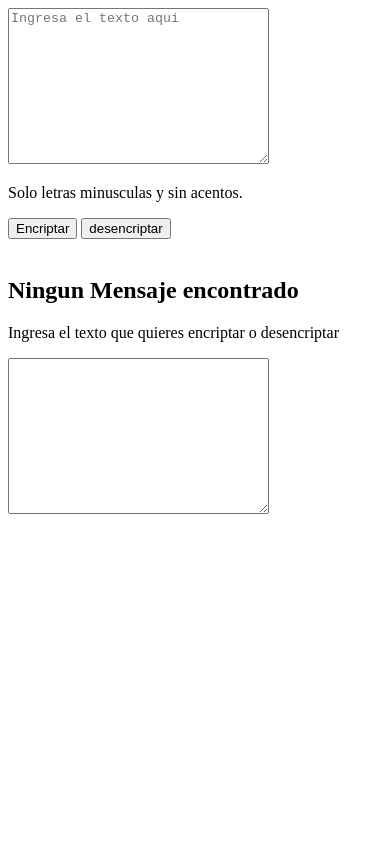
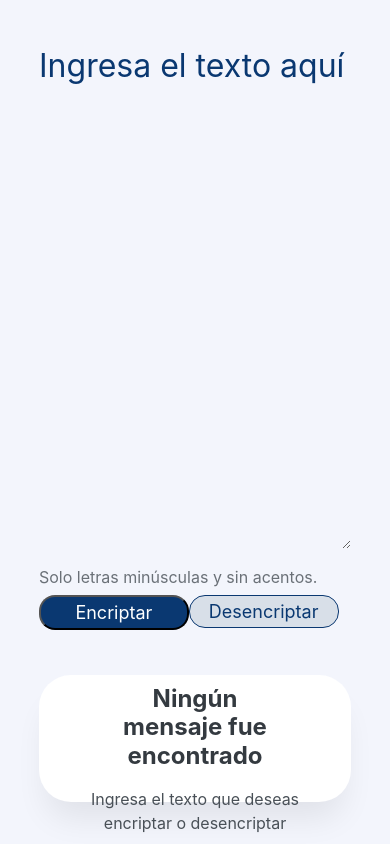
Before and after one commit to Johnier27/challenge-encriptador, a plain HTML site: page index.html in a window 390 px wide. Drawn offline with nearby package versions, Linux system fonts and the light colour scheme.

Commit message:
Version final proyecto alura

```diff
--- a/index.html
+++ b/index.html
@@ -1,35 +1,51 @@
 <!DOCTYPE html>
-<html lang="es">
+<html lang="en">
   <head>
-    <meta charset="UTF-8">
-    <meta name="viewport" content="width=device-width, initial-scale=1.0">
-    <title>Encriptador de texto</title>
-    <script src="index.js"></script>
+    <meta charset="UTF-8" />
+    <meta http-equiv="X-UA-Compatible" content="IE=edge" />
+    <meta name="viewport" content="width=device-width, initial-scale=1.0" />
+    <title>Encriptador de Texto</title>
+    <link rel="shortcut icon" href="img/favicon.png" type="image/x-icon" />
+    <link rel="stylesheet" href="styles.css" />
+    <script src="https://unpkg.com/sweetalert/dist/sweetalert.min.js"></script>
   </head>
   <body>
     <div class="container">
       <div class="encriptar">
-        <textarea name="texto" class="texto" id="texto" cols="30" rows="10" placeholder="Ingresa el texto aqui"></textarea>
-    </div>
+        <textarea
+          name="texto"
+          class="texto"
+          id="texto"
+          cols="30"
+          rows="10"
+          placeholder="Ingresa el texto aquí"
+        ></textarea>
+
         <div class="terminos">
-        <p>Solo letras minusculas y sin acentos.</p>
+          <p>Solo letras minúsculas y sin acentos.</p>
         </div>
         <div class="botones">
           <button class="btn-encriptar" type="button" onclick="encriptar()">
             Encriptar
           </button>
-        <input type="button" class="btn-desencriptar" value="desencriptar" onclick="desencriptar()"/>
+          <input
+            type="button"
+            class="btn-desencriptar"
+            value="Desencriptar"
+            onclick="desencriptar()"
+          />
+        </div>
       </div>
       <div class="encriptado">
-        <img src="" alt="" id="max">
-        <div class="mensaje-encriptado" id="mensaje encriptado">
-            <h2 id="titulo-mesaje">Ningun Mensaje encontrado</h2>
-            <p id="parrafo">Ingresa el texto que quieres encriptar o desencriptar</p>
-            <textarea name="mensaje" id="mensaje" cols="30" rows="10" class="mesaje"></textarea>
+        <img src="img/muñeco.png" alt="" id="muñeco" />
+        <div class="mensaje-encriptado" id="mensaje-encriptado">
+          <h2 id="titulo-mensaje">Ningún mensaje fue encontrado</h2>
+          <p id="parrafo">
+            Ingresa el texto que deseas encriptar o desencriptar
+          </p>
         </div>
       </div>
-
     </div>
   </body>
-<script>src </script>
+  <script src="index.js"></script>
 </html>
--- a/index.js
+++ b/index.js
@@ -0,0 +1,51 @@
+function encriptar() {
+    let texto = document.getElementById("texto").value;
+    let tituloMensaje = document.getElementById("titulo-mensaje");
+    let parrafo = document.getElementById("parrafo");
+    let muñeco = document.getElementById("muñeco");
+
+    let textoCifrado = texto
+      .replace(/e/gi, "enter")
+      .replace(/i/gi, "imes")
+      .replace(/a/gi, "ai")
+      .replace(/o/gi, "ober")
+      .replace(/u/gi, "ufat");
+
+    if (texto.length != 0) {
+      document.getElementById("texto").value = textoCifrado;
+      tituloMensaje.textContent = "Texto encriptado con éxito";
+      parrafo.textContent = "";
+      muñeco.src = "./img/encriptado.jpg";
+    } else {
+      muñeco.src = "./img/muñeco.png";
+      tituloMensaje.textContent = "Ningún mensaje fue encontrado";
+      parrafo.textContent = "Ingresa el texto que deseas encriptar o desencriptar";
+      swal("Ooops!", "Debes ingresar un texto", "warning");
+    }
+  }
+
+  function desencriptar() {
+    let texto = document.getElementById("texto").value;
+    let tituloMensaje = document.getElementById("titulo-mensaje");
+    let parrafo = document.getElementById("parrafo");
+    let muñeco = document.getElementById("muñeco");
+
+    let textoCifrado = texto
+      .replace(/enter/gi, "e")
+      .replace(/imes/gi, "i")
+      .replace(/ai/gi, "a")
+      .replace(/ober/gi, "o")
+      .replace(/ufat/gi, "u");
+
+      if (texto.length != 0) {
+        document.getElementById("texto").value = textoCifrado;
+        tituloMensaje.textContent = "Texto desencriptado con éxito";
+        parrafo.textContent = "";
+        muñeco.src = "./img/desencriptado.jpg";
+      } else {
+        muñeco.src = "./img/muñeco.png";
+        tituloMensaje.textContent = "Ningún mensaje fue encontrado";
+        parrafo.textContent = "Ingresa el texto que deseas encriptar o desencriptar";
+        swal("Ooops!", "Debes ingresar un texto", "warning");
+      }
+  }
--- a/styles.css
+++ b/styles.css
@@ -0,0 +1,214 @@
+* {
+    margin: 0;
+    padding: 0;
+}
+.container{
+    position: relative;
+    width: 100vw;
+    height: 100vh;
+    background: #f3f5fc ;
+}
+.texto{
+    position: absolute;
+    width: 40%;
+    height: 60%;
+    left: 12%;
+    top: 15%;
+    border: none;
+    font-family: "inter";
+    font-style: normal;
+    font-weight: 400;
+    font-size: 32px;
+    line-height: 150%;
+    background-color: #f3f5fc;
+}
+.texto::placeholder {
+    color: #0a3871;
+}
+.texto:focus,
+.texto:active {
+    border: none;
+    outline: none;
+
+}
+.terminos{
+    display: flex;
+    flex-direction: row;
+    align-items: center;
+    padding: 0px;
+    gap: 8px;
+    position: absolute;
+    width: 80%;
+    left: 12%;
+    top: 80%;
+
+}
+.terminos p{
+    font-family: "inter";
+    font-style: normal;
+    font-weight: 400;
+    font-size: 12px;
+    line-height: 150%;
+    color: #495057;
+    opacity: 0.8;
+    flex: none;
+    border: 1;
+    flex-grow: 0;
+}
+
+.botones {
+    display: flex;
+    flex-direction:row;
+    align-items: flex-start;
+    padding: 1% 0;
+    position: absolute;
+    width: 80%;
+    left: 12%;
+    top: 82%;
+}
+.btn-encriptar {
+    align-items: center;
+    justify-content: center;
+    padding: 2%;
+    gap: 8px;
+    width: 25%;
+    background-color: #0a3871;
+    border-radius: 24px;
+    font-family: "inter";
+    font-size: 18px;
+    line-height: 19px;
+    text-align: center;
+    color: #fff;
+}
+.btn-desencriptar{
+    box-sizing: border-box;
+    display: flex;
+    flex-direction: row;
+    align-items: flex-start;
+    justify-content: center;
+    padding: 2%;
+    gap: 8px;
+    width: 25%;
+    background: #d8dfe8;
+    border: 1px solid #0a3871;
+    border-radius: 24px;
+    font-family: "inter";
+    font-weight: 400;
+    font-size: 18px;
+    line-height: 19px;
+    text-align: center;
+    color: #0a3871;
+}
+.btn-desencriptar:hover,
+.btn-encriptar:hover {
+    margin: 0.3%;
+    width: 24.5%;
+    padding: 1.8%;
+}
+.encriptado {
+    display: flex;
+    justify-content: center;
+    position: absolute;
+    width: 30%;
+    height: 90%;
+    left: 60%;
+    top: 5%;
+    background: #fff;
+    box-shadow: 0px 24px 32px -8px rgb(0, 0, 0, 0.08);
+    border-radius: 32px;
+}
+.mensaje-encriptado{
+    display: flex;
+    flex-direction: column;
+    align-items: center;
+    justify-content: center;
+    padding: 1%;
+    gap: 16px;
+    position: absolute;
+    width: 100%;
+    top: 65%;
+    text-align: center;
+}
+.mensaje-encriptado h2 {
+    width: 60%;
+    font-family: "inter";
+    font-style: normal;
+    font-weight: 700;
+    font-size: 24px;
+    line-height: 120%;
+    text-align: center;
+    color: #343a40;
+}
+.mensaje-encriptado p {
+    width: 80%;
+    font-family: "inter";
+    font-style: normal;
+    font-weight: 400;
+    font-size: 16px;
+    line-height: 150%;
+    text-align: center;
+    color: #495057;
+
+}
+.encriptado img {
+    position: absolute;
+    width: 80%;
+    height: 50%;
+    top: 15%;
+}
+/* Diseño responsivo*/
+@media (max-width: 57.5em){
+    .container {
+        display: flex;
+        flex-direction: row;
+    }
+    .encriptar {
+        width: 100%;
+    }
+    .texto {
+        width: 80%;
+        height: 60%;
+        left: 10%;
+        top: 5%;
+
+    }
+    .terminos{
+        width: 80%;
+        left: 10%;
+        top: 67%;
+    }
+        .terminos p {
+        font-size: 16px;
+    }
+    .botones {
+        width: 80%;
+        left: 10%;
+        top: 70%;
+    }
+    .btn-encriptar,
+    .btn-desencriptar {
+     width: 48%;
+    border-radius: 16px;
+    }
+    .btn-encriptar:hover,
+    .btn-desencriptar:hover {
+    margin: 0.3%;
+    width: 47.5%;
+    padding: 1.8%;
+    }
+    .encriptado {
+    width: 80%;
+    height: 15%;
+    left: 10%;
+    top: 80%;
+    }
+    .mensaje-encriptado {
+    width: 100%;
+    top: 5%;
+    }
+    .encriptado img {
+    top: 0;
+    display: none;
+    visibility: hidden;
+    }
+}
```
Also changed, not shown: img/Muñeco.png (added), img/desencriptado.jpg (added), img/encriptado.jpg (added), img/favicon.png (added). Lines whose indentation alone changed are shown as unchanged.
